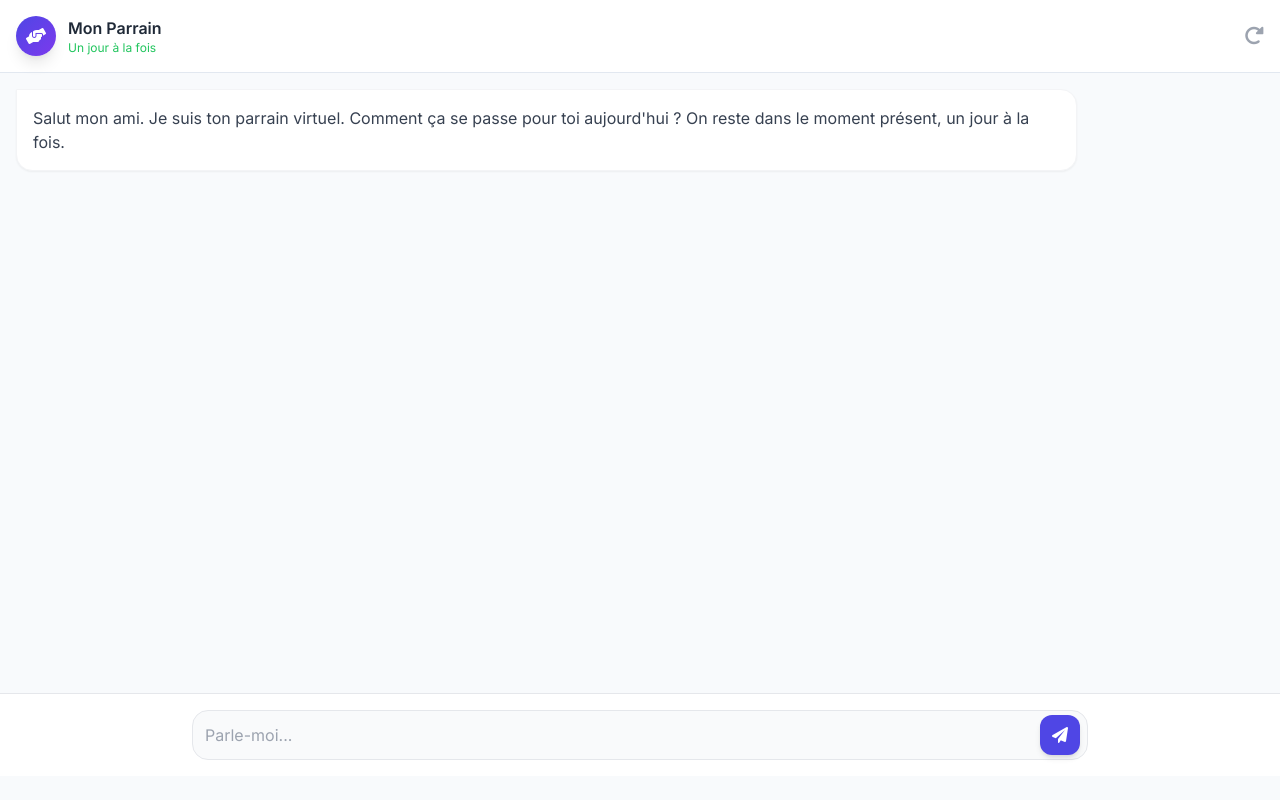
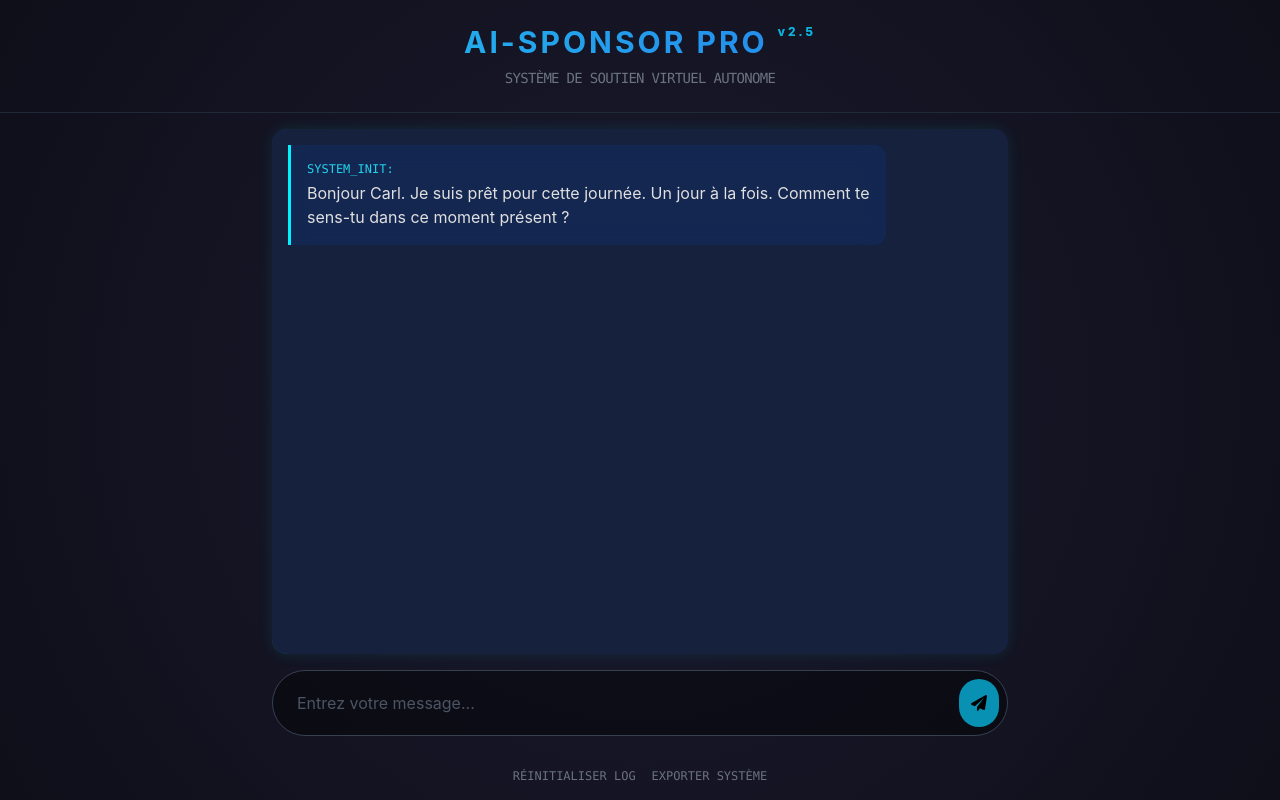
Before and after one commit to LZ964/AI-sponsor, a plain HTML site: page index.html in a window 1280 px wide. Drawn offline with nearby package versions, Linux system fonts and the light colour scheme.

Commit message:
Upgrade UI: Futuriste Neon Theme

```diff
--- a/index.html
+++ b/index.html
@@ -3,86 +3,161 @@
 <head>
     <meta charset="UTF-8">
     <meta name="viewport" content="width=device-width, initial-scale=1.0">
-    <title>Mon Parrain - Compagnon de Rétablissement</title>
+    <title>AI-Sponsor | Interface Avancée</title>
     <script src="https://cdn.tailwindcss.com"></script>
     <link href="https://cdnjs.cloudflare.com/ajax/libs/font-awesome/6.0.0/css/all.min.css" rel="stylesheet">
     <style>
-        @import url('https://fonts.googleapis.com/css2?family=Inter:wght@300;400;600&display=swap');
-        body { font-family: 'Inter', sans-serif; background-color: #f8fafc; }
-        .chat-container { height: calc(100vh - 180px); scroll-behavior: smooth; }
-        .message-bubble { max-width: 85%; word-wrap: break-word; }
-        .glass-effect { background: rgba(255, 255, 255, 0.9); backdrop-filter: blur(10px); border-bottom: 1px solid #e2e8f0; }
-        .sponsor-gradient { background: linear-gradient(135deg, #4f46e5 0%, #7c3aed 100%); }
+        body {
+            background: radial-gradient(circle at center, #1a1a2e 0%, #0f0f1a 100%);
+            color: #e0e0e0;
+            font-family: 'Inter', system-ui, sans-serif;
+            overflow-x: hidden;
+        }
+
+        .neon-border {
+            position: relative;
+            background: #16213e;
+            border-radius: 15px;
+            box-shadow: 0 0 15px rgba(0, 242, 255, 0.1);
+        }
+
+        .neon-border::before {
+            content: '';
+            position: absolute;
+            top: -2px; left: -2px; right: -2px; bottom: -2px;
+            background: linear-gradient(45deg, #00f2ff, #0066ff, #7000ff);
+            z-index: -1;
+            border-radius: 17px;
+            opacity: 0.5;
+            animation: pulse 3s infinite alternate;
+        }
+
+        @keyframes pulse {
+            0% { opacity: 0.3; filter: blur(2px); }
+            100% { opacity: 0.7; filter: blur(5px); }
+        }
+
+        .ai-message {
+            background: rgba(0, 102, 255, 0.1);
+            border-left: 3px solid #00f2ff;
+            border-radius: 0 12px 12px 0;
+            backdrop-filter: blur(10px);
+        }
+
+        .user-message {
+            background: rgba(255, 255, 255, 0.05);
+            border-right: 3px solid #7000ff;
+            border-radius: 12px 0 0 12px;
+        }
+
+        .typing-indicator span {
+            width: 8px; height: 8px; background: #00f2ff;
+            display: inline-block; border-radius: 50%;
+            animation: bounce 1.4s infinite ease-in-out;
+        }
+
+        @keyframes bounce {
+            0%, 80%, 100% { transform: scale(0); }
+            40% { transform: scale(1.0); }
+        }
+
+        ::-webkit-scrollbar { width: 6px; }
+        ::-webkit-scrollbar-thumb { background: #00f2ff; border-radius: 10px; }
     </style>
 </head>
-<body class="flex flex-col h-screen overflow-hidden">
-    <header class="glass-effect p-4 flex justify-between items-center sticky top-0 z-10">
-        <div class="flex items-center gap-3">
-            <div class="w-10 h-10 sponsor-gradient rounded-full flex items-center justify-center text-white shadow-lg">
-                <i class="fas fa-hands-helping"></i>
-            </div>
-            <div>
-                <h1 class="font-semibold text-gray-800">Mon Parrain</h1>
-                <p class="text-xs text-green-500">Un jour à la fois</p>
+<body class="min-h-screen flex flex-col">
+
+    <!-- Header -->
+    <header class="p-6 text-center border-b border-gray-800">
+        <h1 class="text-3xl font-bold tracking-widest text-transparent bg-clip-text bg-gradient-to-r from-cyan-400 to-blue-600">
+            AI-SPONSOR PRO <span class="text-xs align-top text-cyan-500">v2.5</span>
+        </h1>
+        <p class="text-gray-500 text-sm mt-2 font-mono uppercase tracking-tighter">Système de Soutien Virtuel Autonome</p>
+    </header>
+
+    <!-- Chat Container -->
+    <main class="flex-grow container mx-auto max-w-3xl p-4 flex flex-col overflow-hidden">
+        <div id="chat-window" class="flex-grow overflow-y-auto mb-4 space-y-4 p-4 neon-border">
+            <div class="ai-message p-4 max-w-[85%]">
+                <p class="text-cyan-400 font-mono text-xs mb-1">SYSTEM_INIT:</p>
+                Bonjour Carl. Je suis prêt pour cette journée. Un jour à la fois. Comment te sens-tu dans ce moment présent ?
             </div>
         </div>
-        <button onclick="location.reload()" class="text-gray-400 hover:text-red-500"><i class="fas fa-redo-alt text-xl"></i></button>
-    </header>
 
-    <main id="chat-box" class="chat-container overflow-y-auto p-4 space-y-4">
-        <div class="flex justify-start">
-            <div class="message-bubble bg-white border border-gray-100 shadow-sm p-4 rounded-2xl rounded-tl-none">
-                <p class="text-gray-700">Salut mon ami. Je suis ton parrain virtuel. Comment ça se passe pour toi aujourd'hui ? On reste dans le moment présent, un jour à la fois.</p>
+        <!-- Input Area -->
+        <div class="relative group">
+            <div class="flex gap-2 p-2 bg-black/40 rounded-full border border-gray-700 focus-within:border-cyan-500 transition-all">
+                <input type="text" id="user-input"
+                       class="flex-grow bg-transparent border-none focus:ring-0 text-white px-4 placeholder-gray-600"
+                       placeholder="Entrez votre message...">
+                <button onclick="sendMessage()" class="bg-cyan-600 hover:bg-cyan-400 text-black font-bold p-3 rounded-full transition-all">
+                    <i class="fas fa-paper-plane"></i>
+                </button>
             </div>
         </div>
     </main>
 
-    <footer class="p-4 bg-white border-t">
-        <div class="max-w-4xl mx-auto relative flex items-center gap-2">
-            <textarea id="user-input" rows="1" class="w-full p-3 bg-gray-50 border border-gray-200 rounded-2xl focus:outline-none focus:ring-2 focus:ring-indigo-500 resize-none" placeholder="Parle-moi..."></textarea>
-            <button onclick="handleSend()" class="absolute right-2 w-10 h-10 bg-indigo-600 text-white rounded-xl flex items-center justify-center shadow-md">
-                <i class="fas fa-paper-plane"></i>
-            </button>
-        </div>
+    <!-- Actions -->
+    <footer class="p-4 flex justify-center gap-4 text-xs font-mono">
+        <button onclick="clearChat()" class="text-gray-500 hover:text-red-400 transition-colors uppercase">Réinitialiser Log</button>
+        <button onclick="downloadProject()" class="text-gray-500 hover:text-cyan-400 transition-colors uppercase">Exporter Système</button>
     </footer>
 
+    <script src="https://cdnjs.cloudflare.com/ajax/libs/jszip/3.10.1/jszip.min.js"></script>
     <script>
-        const apiKey = "AIzaSyBPd7ORtzCO2662BFBAntDR2gnYJSW54yQ";
-        const chatBox = document.getElementById('chat-box');
-        const userInput = document.getElementById('user-input');
-        let messages = [];
+        const apiKey = "AIzaSyBPd7ORtzCO2662BFBAntDR2gnYJSW54yQ"; // Ta clé
 
-        const SYSTEM_PROMPT = "Tu es 'Le Parrain', une IA de soutien pour le rétablissement. Tu partages ton expérience, ta force et ton espérance selon les 12 étapes. Pas de jugement.";
+        async function sendMessage() {
+            const input = document.getElementById('user-input');
+            const chatWindow = document.getElementById('chat-window');
+            if (!input.value.trim()) return;
 
-        async function handleSend() {
-            const text = userInput.value.trim();
-            if (!text) return;
-            appendMessage('user', text);
-            userInput.value = '';
-            messages.push({ role: "user", parts: [{ text: text }] });
+            const userText = input.value;
+            input.value = '';
 
+            // Affichage utilisateur
+            chatWindow.innerHTML += `<div class="user-message p-4 ml-auto max-w-[85%]">
+                <p class="text-purple-400 font-mono text-xs mb-1 text-right">USER_INPUT:</p>
+                ${userText}
+            </div>`;
+            chatWindow.scrollTop = chatWindow.scrollHeight;
+
+            // Appel API Gemini
             try {
-                const response = await fetch(`https://generativelanguage.googleapis.com/v1beta/models/gemini-2.5-flash-preview-09-2025:generateContent?key=${apiKey}`, {
+                const response = await fetch(`https://generativelanguage.googleapis.com/v1beta/models/gemini-2.0-flash:generateContent?key=${apiKey}`, {
                     method: 'POST',
                     headers: { 'Content-Type': 'application/json' },
-                    body: JSON.stringify({ contents: messages, systemInstruction: { parts: [{ text: SYSTEM_PROMPT }] } })
+                    body: JSON.stringify({
+                        contents: [{ parts: [{ text: `Agis en tant que parrain virtuel de rétablissement. Tu es empathique, calme et tu utilises les principes des 12 étapes. Réponds à : ${userText}` }] }]
+                    })
                 });
+
                 const data = await response.json();
-                const aiText = data.candidates?.[0]?.content?.parts?.[0]?.text || "Je t'écoute.";
-                appendMessage('ai', aiText);
-                messages.push({ role: "model", parts: [{ text: aiText }] });
-            } catch (e) { appendMessage('ai', "Problème de connexion."); }
+                const aiText = data.candidates[0].content.parts[0].text;
+
+                chatWindow.innerHTML += `<div class="ai-message p-4 max-w-[85%]">
+                    <p class="text-cyan-400 font-mono text-xs mb-1">AI_SPONSOR_RESPONSE:</p>
+                    ${aiText}
+                </div>`;
+            } catch (error) {
+                console.error("Erreur API:", error);
+            }
+            chatWindow.scrollTop = chatWindow.scrollHeight;
         }
 
-        function appendMessage(role, text) {
-            const wrapper = document.createElement('div');
-            wrapper.className = `flex ${role === 'user' ? 'justify-end' : 'justify-start'}`;
-            const bubble = document.createElement('div');
-            bubble.className = `message-bubble p-4 rounded-2xl shadow-sm ${role === 'user' ? 'bg-indigo-600 text-white rounded-tr-none' : 'bg-white border text-gray-700 rounded-tl-none'}`;
-            bubble.innerHTML = text.replace(/\n/g, '<br>');
-            wrapper.appendChild(bubble);
-            chatBox.appendChild(wrapper);
-            chatBox.scrollTop = chatBox.scrollHeight;
+        function clearChat() {
+            document.getElementById('chat-window').innerHTML = '';
+        }
+
+        function downloadProject() {
+            const zip = new JSZip();
+            zip.file("index.html", document.documentElement.outerHTML);
+            zip.generateAsync({type:"blob"}).then(function(content) {
+                const link = document.createElement("a");
+                link.href = URL.createObjectURL(content);
+                link.download = "AI-Sponsor-Pro.zip";
+                link.click();
+            });
         }
     </script>
 </body>
```
Also changed, not shown: requirements.txt (added).
